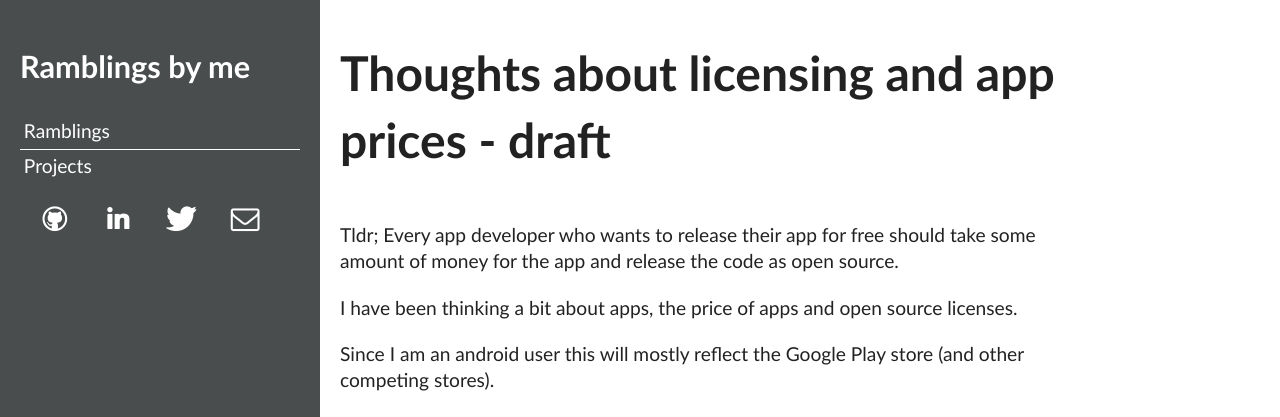
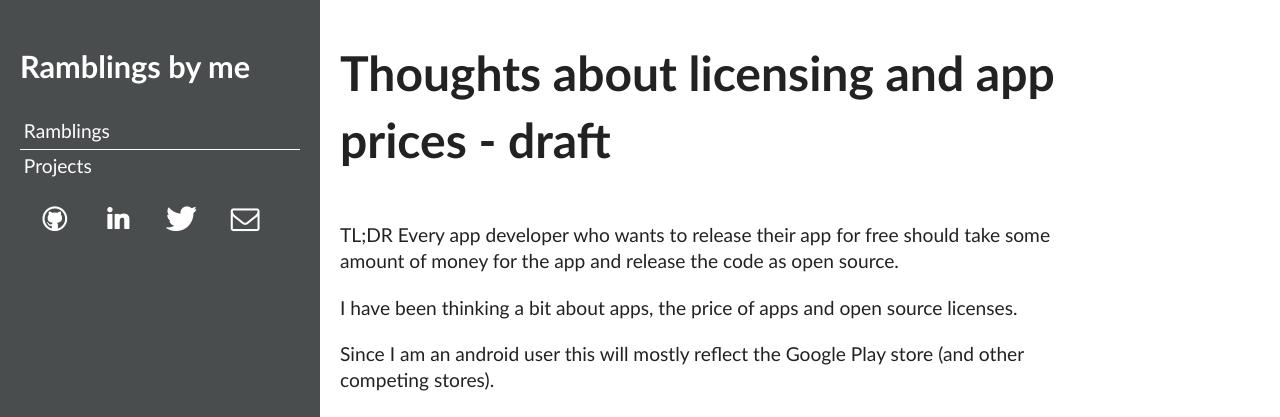
Before and after one commit to walle/ramblings, a Jekyll site: the page built from ramblings/_posts/2013-02-13-thoughts-about-licensing-and-app-prices.md, in a window 1280 px wide and 900 px high. Shown: the top 417 px of the window. Built offline with Jekyll 4.4.1, drawn with Linux system fonts in a browser that asks for light colours.

Commit message:
Fix tldr

```diff
--- a/ramblings/_posts/2013-02-13-thoughts-about-licensing-and-app-prices.md
+++ b/ramblings/_posts/2013-02-13-thoughts-about-licensing-and-app-prices.md
@@ -4,7 +4,7 @@ title: Thoughts about licensing and app prices
 ---
 # Thoughts about licensing and app prices - draft
 
-Tldr; Every app developer who wants to release their app for free should take some amount of money for the app and release the code as open source.
+TL;DR Every app developer who wants to release their app for free should take some amount of money for the app and release the code as open source.
 
 I have been thinking a bit about apps, the price of apps and open source licenses.
 
```
